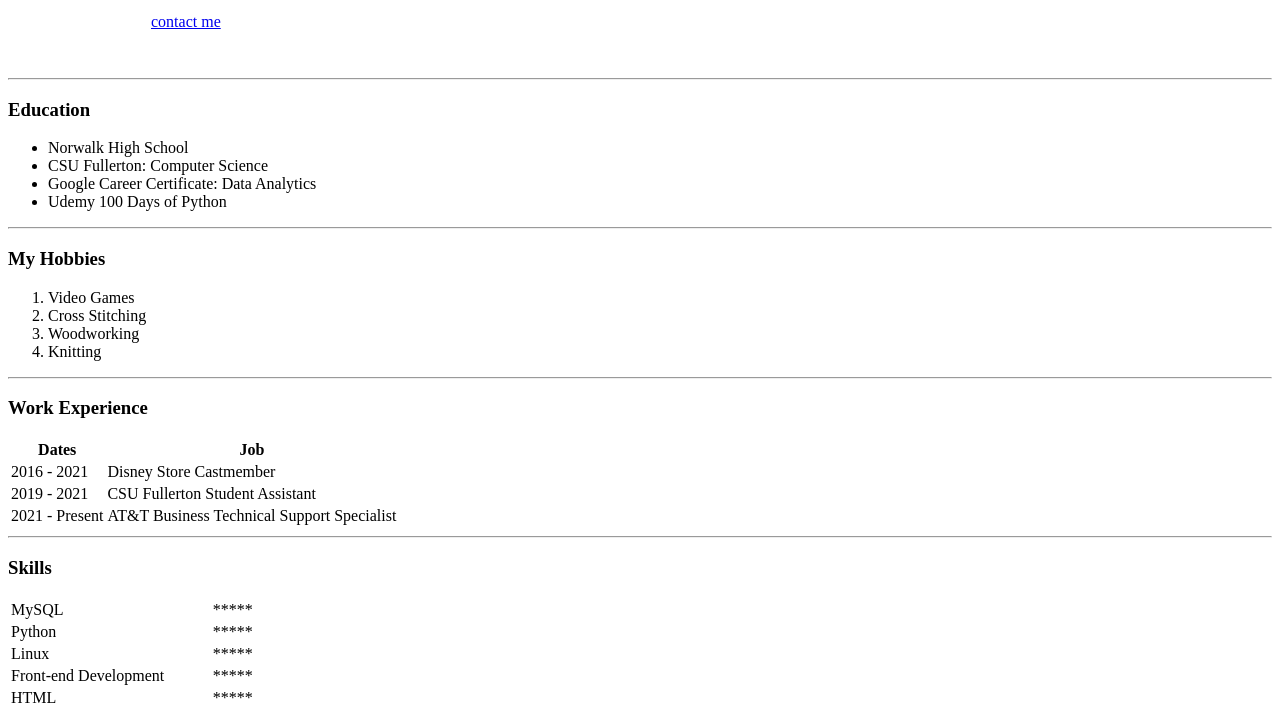
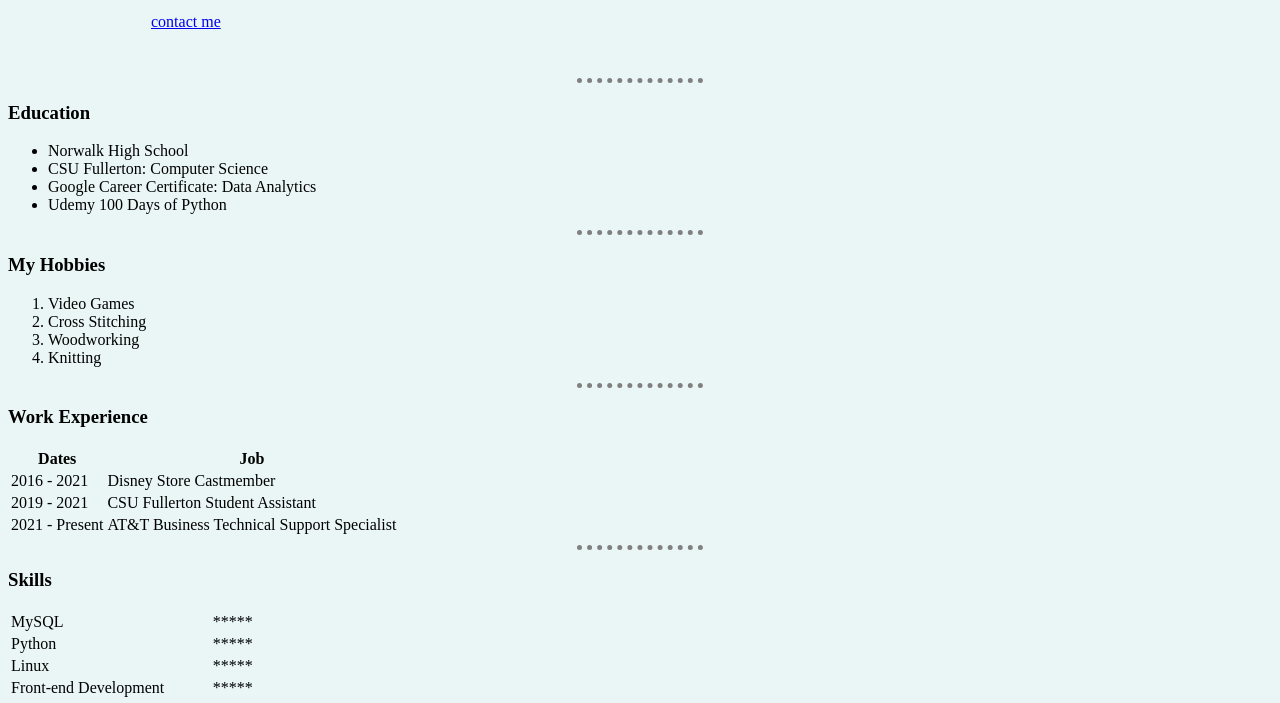
Before and after one commit to cisco95/PersonalSite, a plain HTML site: page index.html in a window 1280 px wide. Shown: the part 164-867 px from the top of the page. Drawn offline with Linux system fonts and the light colour scheme.

Commit message:
Added internal CSS

```diff
--- a/index.html
+++ b/index.html
@@ -3,12 +3,29 @@
   <head>
     <meta charset="utf-8">
     <title>My Personal Site</title>
+	<style>
+
+
+		body {
+			background-color: #EAF6F6;
+		}
+		body hr{
+			border-style: dotted none none;
+			height: 0px;
+			border-color: grey;
+			border-width: 5px;
+			width: 10%;
+		}
+		img {
+			border-radius: 45px
+		}
+	</style>
   </head>
   <body>
 	<table cellspacing = "20">
 	  <tr>
 		<td>
-		  <img src="https://media.licdn.com/dms/image/C5603AQGMpQxE0--dmg/profile-displayphoto-shrink_800_800/0/1587457966200?e=1686182400&v=beta&t=CFi8b0cFVOBtBpGqK_LU8AZ4MHHPBGnibFbNeKBJDnc" height = 100 width = 100 alt = "Photo Of Self" style="border-radius: 45px" >
+		  <img src="https://media.licdn.com/dms/image/C5603AQGMpQxE0--dmg/profile-displayphoto-shrink_800_800/0/1587457966200?e=1686182400&v=beta&t=CFi8b0cFVOBtBpGqK_LU8AZ4MHHPBGnibFbNeKBJDnc" height = 100 width = 100 alt = "Photo Of Self" >
 		</td>
 		<td>
 		  <h1>
```
